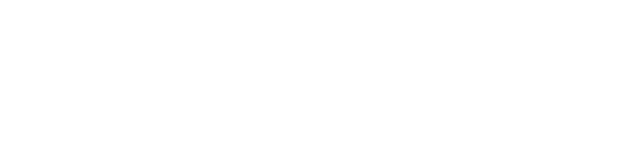
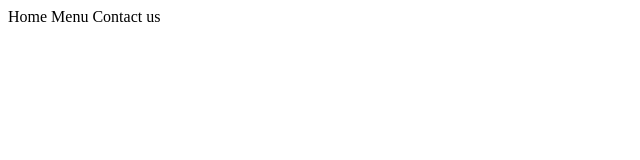
Before and after one commit to aleksapetrovic2907/odin-10-restaurant, a website built with webpack: page src/template.html in a window 1280 px wide. Shown: the whole page, without its empty margins (0-640 px from the left). Built offline with nearby package versions, Linux system fonts and the light colour scheme.

Commit message:
setup nav links in template.html

```diff
--- a/src/template.html
+++ b/src/template.html
@@ -8,7 +8,9 @@
 <body>
     <header>
         <nav>
-
+            <a id="home">Home</a>
+            <a id="menu">Menu</a>
+            <a id="contact-us">Contact us</a>
         </nav>
     </header>
     <div id="content">
```
